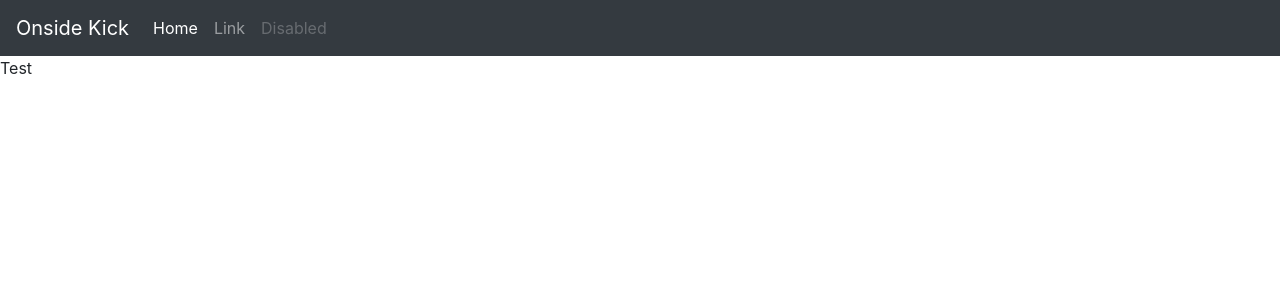
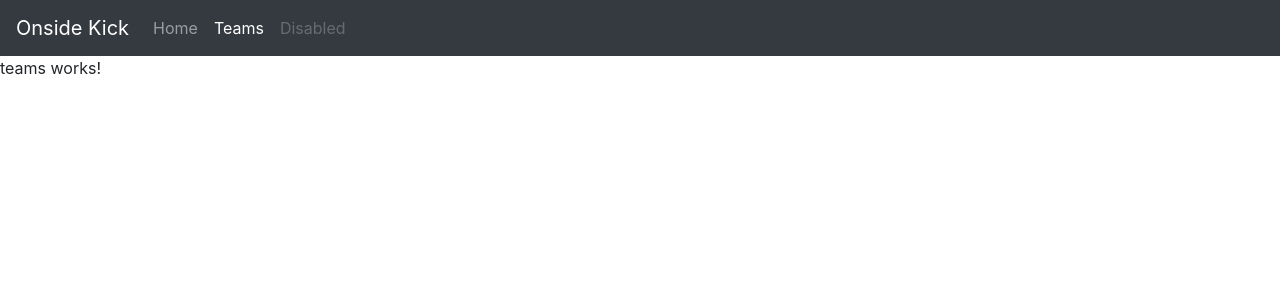
Before and after one commit to hb-coding/onside-kick, an Angular app: page /teams in a window 1280 px wide. Before the commit this address led to /. Shown: the top 300 px of the page. Built offline with nearby package versions, Linux system fonts and the light colour scheme.

Commit message:
added initial routing

```diff
--- a/src/app/app-routing.module.ts
+++ b/src/app/app-routing.module.ts
@@ -1,10 +1,18 @@
 import { NgModule } from '@angular/core';
 import { Routes, RouterModule } from '@angular/router';
+import { TeamsComponent } from '@components/teams/teams.component';
 
-const routes: Routes = [];
+const routes: Routes = [
+  {
+    path: 'teams',
+    component: TeamsComponent,
+  },
+];
 
 @NgModule({
   imports: [RouterModule.forRoot(routes)],
   exports: [RouterModule]
 })
-export class AppRoutingModule { }
+export class AppRoutingModule {
+
+}
--- a/src/app/app.component.html
+++ b/src/app/app.component.html
@@ -1,4 +1,2 @@
 <app-header></app-header>
-<div>
-Test
-</div>
+<router-outlet></router-outlet>
--- a/src/app/components/common/header/header.component.html
+++ b/src/components/common/header/header.component.html
@@ -6,13 +6,13 @@
 
   <div class="collapse navbar-collapse" id="navbarSupportedContent">
     <ul class="navbar-nav mr-auto">
-      <li class="nav-item active">
-        <a class="nav-link" href="#">Home <span class="sr-only">(current)</span></a>
+      <li class="nav-item" routerLinkActive="['active']">
+        <a class="nav-link" routerLink="">Home</a>
       </li>
-      <li class="nav-item">
-        <a class="nav-link" href="#">Link</a>
+      <li class="nav-item" routerLinkActive='active'>
+        <a class="nav-link" [routerLink]="['teams']">Teams</a>
       </li>
-      <li class="nav-item">
+      <li class="nav-item" routerLinkActive="['active']">
         <a class="nav-link disabled" href="#" tabindex="-1" aria-disabled="true">Disabled</a>
       </li>
     </ul>
--- a/src/app/components/common/header/header.component.ts
+++ b/src/components/common/header/header.component.ts
@@ -1,4 +1,5 @@
 import { Component, OnInit } from '@angular/core';
+import { Router } from '@angular/router';
 
 @Component({
   selector: 'app-header',
@@ -7,7 +8,7 @@ import { Component, OnInit } from '@angular/core';
 })
 export class HeaderComponent implements OnInit {
 
-  constructor() { }
+  constructor() {}
 
   ngOnInit(): void {
   }
--- /dev/null
+++ b/src/components/teams/teams.component.html
@@ -0,0 +1 @@
+<p>teams works!</p>
--- /dev/null
+++ b/src/components/teams/teams.component.ts
@@ -0,0 +1,15 @@
+import { Component, OnInit } from '@angular/core';
+
+@Component({
+  selector: 'app-teams',
+  templateUrl: './teams.component.html',
+  styleUrls: ['./teams.component.less']
+})
+export class TeamsComponent implements OnInit {
+
+  constructor() { }
+
+  ngOnInit(): void {
+  }
+
+}
--- a/tsconfig.json
+++ b/tsconfig.json
@@ -3,6 +3,9 @@
   "compileOnSave": false,
   "compilerOptions": {
     "baseUrl": "./",
+    "paths":{
+      "@components/*": ["src/components/*"]
+    },
     "outDir": "./dist/out-tsc",
     "sourceMap": true,
     "declaration": false,
@@ -16,5 +19,5 @@
       "es2018",
       "dom"
     ]
-  }
+  },
 }
```
Also changed, not shown: src/app/app.module.ts (+6 -2 lines), src/components/common/header/header.component.less (added), src/components/teams/teams.component.less (added), 2 other files (tests, documents, lock files or other folders).
